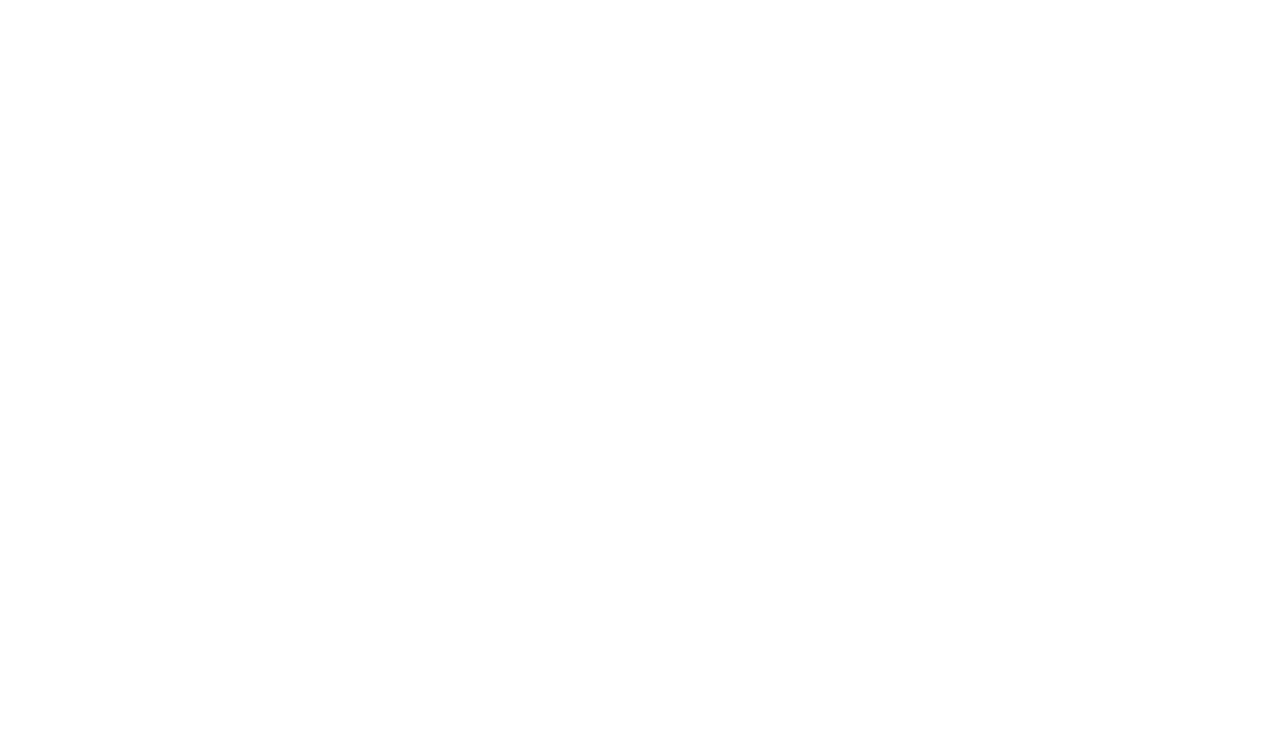
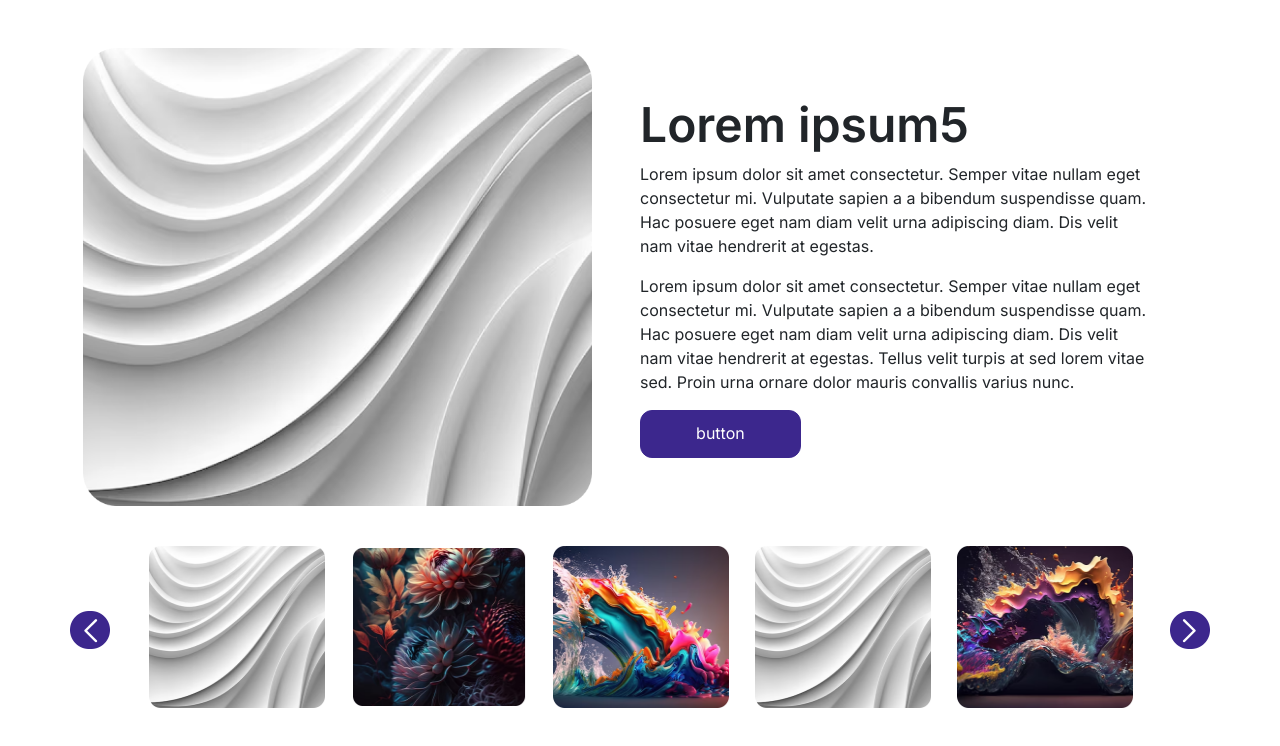
Before and after one commit to neharadialcode/bootstrap-common-components, a React (Create React App) app: page /slider in a window 1280 px wide. Before the commit this address had no page. Shown: the top 746 px of the page. Built offline with nearby package versions, Linux system fonts and the light colour scheme.

Commit message:
slider and issues done

```diff
--- a/src/App.js
+++ b/src/App.js
@@ -10,11 +10,14 @@
 import Main from "./components/Main";
 import AboutUs from "./views/AboutUs";
 import Form from "./views/Form";
-import FaqsOne from "./components/faqs/FaqsOne";
+import Slider from "./components/slider/AboutSlider";
 import Faqs from "./components/faqs/Faqs";
 import Footer from "./components/footer/Footer";
 import Vedio from "./components/vedio/Vedio";
 import RoadMap from "./components/roadMap/RoadMap";
+import OurTeam from "./components/team/OurTeam";
+
+
 function App() {
   return (
     <div className=" overflow-hidden">
@@ -28,6 +31,8 @@
           <Route path="/faqs" element={<Faqs />} />
           <Route path="/footer" element={<Footer />} />
           <Route path="/vedio" element={<Vedio />} />
+          <Route path="/slider" element={<Slider />} />
+          <Route path="/team" element={<OurTeam/>} />
           <Route path="/roadMap" element={<RoadMap />} />
         </Routes>
       </BrowserRouter>
--- a/src/aboutUs.css
+++ b/src/aboutUs.css
@@ -12,24 +12,29 @@
 .opacity_70 {
   opacity: 0.7;
 }
-.about_big_sliders {
-  min-height: 387px;
+
+.slick-slide {
+  padding-right: 13px;
+  padding-left: 13px;
 }
-.slick-slide {
-    padding-right:13px;
-    padding-left:13px;
-}
-.about_left_arrow{
+.about_left_arrow {
   top: 50%;
   transform: translateY(-50%);
   left: 0;
   cursor: pointer;
   z-index: 2;
 }
-.about_right_arrow{
+.about_right_arrow {
   top: 50%;
   transform: translateY(-50%);
   right: 0;
   cursor: pointer;
 }
-.aboutus_bottom_slider{max-width: 1008px;}
+.aboutus_bottom_slider {
+  max-width: 1008px;
+}
+@media (min-width: 992px) {
+  .about_big_sliders {
+    min-height: 387px;
+  }
+}
--- a/src/components/common/helper.jsx
+++ b/src/components/common/helper.jsx
@@ -2,8 +2,12 @@
 import slide2 from "../../assets/images/png/team_card_2.png";
 import slide3 from "../../assets/images/png/team_card_3.png";
 import slide4 from "../../assets/images/png/team_card_4.png";
+import About1 from "../../assets/images/png/about_slider_1.png";
+import About2 from "../../assets/images/png/about_slider_2.png";
+import About3 from "../../assets/images/png/about_slider_3.png";
+import About4 from "../../assets/images/png/about_slider_4.png";
+import About5 from "../../assets/images/png/about_slider_5.png";
 export const aboutSliderData = [{}];
-
 export const teamData = [
   {
     img: slide1,
@@ -16,17 +20,76 @@
     bigHeading: "Lorem ipsum",
     smallHeading: "Manager",
     para: "Lorem ipsum dolor sit amet consectetur. Velit pulvinar libero porttitor quam sed aliquet. ",
+    space: "mt-sm-0 mt_24",
   },
   {
     img: slide3,
     bigHeading: "Lorem ipsum",
     smallHeading: "Manager",
     para: "Lorem ipsum dolor sit amet consectetur. Velit pulvinar libero porttitor quam sed aliquet. ",
+    space: "mt-md-0 mt_24",
   },
   {
     img: slide4,
     bigHeading: "Lorem ipsum",
     smallHeading: "Manager",
     para: "Lorem ipsum dolor sit amet consectetur. Velit pulvinar libero porttitor quam sed aliquet. ",
+    space: "mt-lg-0 mt_24",
   },
 ];
+export const AboutSliderData = [
+  {
+    image: About1,
+    heading: "Lorem ipsum1",
+    para1:
+      "Lorem ipsum dolor sit amet consectetur. Semper vitae nullam eget consectetur mi. Vulputate sapien a a bibendum suspendisse quam. Hac posuere eget nam diam velit urna adipiscing diam. Dis velit nam vitae hendrerit at egestas. ",
+    para2:
+      "Lorem ipsum dolor sit amet consectetur. Semper vitae nullam eget consectetur mi. Vulputate sapien a a bibendum suspendisse quam. Hac posuere eget nam diam velit urna adipiscing diam. Dis velit nam vitae hendrerit at egestas. Tellus velit turpis at sed lorem vitae sed. Proin urna ornare dolor mauris convallis varius nunc.",
+    Button: "button",
+  },
+  {
+    image: About2,
+    heading: "Lorem ipsum0 ",
+    para1:
+      "Lorem ipsum dolor sit amet consectetur. Semper vitae nullam eget consectetur mi. Vulputate sapien a a bibendum suspendisse quam. Hac posuere eget nam diam velit urna adipiscing diam. Dis velit nam vitae hendrerit at egestas. ",
+    para2:
+      "Lorem ipsum dolor sit amet consectetur. Semper vitae nullam eget consectetur mi. Vulputate sapien a a bibendum suspendisse quam. Hac posuere eget nam diam velit urna adipiscing diam. Dis velit nam vitae hendrerit at egestas. Tellus velit turpis at sed lorem vitae sed. Proin urna ornare dolor mauris convallis varius nunc.",
+    Button: "button",
+  },
+  {
+    image: About3,
+    heading: "Lorem ipsum5 ",
+    para1:
+      "Lorem ipsum dolor sit amet consectetur. Semper vitae nullam eget consectetur mi. Vulputate sapien a a bibendum suspendisse quam. Hac posuere eget nam diam velit urna adipiscing diam. Dis velit nam vitae hendrerit at egestas. ",
+    para2:
+      "Lorem ipsum dolor sit amet consectetur. Semper vitae nullam eget consectetur mi. Vulputate sapien a a bibendum suspendisse quam. Hac posuere eget nam diam velit urna adipiscing diam. Dis velit nam vitae hendrerit at egestas. Tellus velit turpis at sed lorem vitae sed. Proin urna ornare dolor mauris convallis varius nunc.",
+    Button: "button",
+  },
+  {
+    image: About4,
+    heading: "Lorem ipsum4 ",
+    para1:
+      "Lorem ipsum dolor sit amet consectetur. Semper vitae nullam eget consectetur mi. Vulputate sapien a a bibendum suspendisse quam. Hac posuere eget nam diam velit urna adipiscing diam. Dis velit nam vitae hendrerit at egestas. ",
+    para2:
+      "Lorem ipsum dolor sit amet consectetur. Semper vitae nullam eget consectetur mi. Vulputate sapien a a bibendum suspendisse quam. Hac posuere eget nam diam velit urna adipiscing diam. Dis velit nam vitae hendrerit at egestas. Tellus velit turpis at sed lorem vitae sed. Proin urna ornare dolor mauris convallis varius nunc.",
+    Button: "button",
+  },
+  {
+    image: About5,
+    heading: "Lorem ipsum3 ",
+    para1:
+      "Lorem ipsum dolor sit amet consectetur. Semper vitae nullam eget consectetur mi. Vulputate sapien a a bibendum suspendisse quam. Hac posuere eget nam diam velit urna adipiscing diam. Dis velit nam vitae hendrerit at egestas. ",
+    para2:
+      "Lorem ipsum dolor sit amet consectetur. Semper vitae nullam eget consectetur mi. Vulputate sapien a a bibendum suspendisse quam. Hac posuere eget nam diam velit urna adipiscing diam. Dis velit nam vitae hendrerit at egestas. Tellus velit turpis at sed lorem vitae sed. Proin urna ornare dolor mauris convallis varius nunc.",
+    Button: "button",
+  },
+  {
+    image: About3,
+    heading: "Lorem ipsum2 ",
+    para1:
+      "Lorem ipsum dolor sit amet consectetur. Semper vitae nullam eget consectetur mi. Vulputate sapien a a bibendum suspendisse quam. Hac posuere eget nam diam velit urna adipiscing diam. Dis velit nam vitae hendrerit at egestas. ",
+    para2:
+      "Lorem ipsum dolor sit amet consectetur. Semper vitae nullam eget consectetur mi. Vulputate sapien a a bibendum suspendisse quam. Hac posuere eget nam diam velit urna adipiscing diam. Dis velit nam vitae hendrerit at egestas. Tellus velit turpis at sed lorem vitae sed. Proin urna ornare dolor mauris convallis varius nunc.",
+    Button: "button",
+  },
+];
--- a/src/components/headersection/HeaderFull.jsx
+++ b/src/components/headersection/HeaderFull.jsx
@@ -44,6 +44,7 @@
                   <li>
                     <a
                       href="#"
+                      onClick={clickshow}
                       className="text-white hoverLine position-relative me-lg-4"
                     >
                       Explore
@@ -52,6 +53,7 @@
                   <li>
                     <a
                       href="#"
+                      onClick={clickshow}
                       className="text-white hoverLine position-relative me-lg-4"
                     >
                       Build
@@ -60,6 +62,7 @@
                   <li>
                     <a
                       href="#"
+                      onClick={clickshow}
                       className="text-white hoverLine position-relative me-lg-4"
                     >
                       Community
@@ -68,6 +71,7 @@
                   <li>
                     <a
                       href="#"
+                      onClick={clickshow}
                       className="text-white hoverLine position-relative"
                     >
                       Content
--- a/src/components/slider/AboutSlider.jsx
+++ b/src/components/slider/AboutSlider.jsx
@@ -8,6 +8,7 @@
 import Slider_small_5 from "../../assets/images/png/about_slider_5.png";
 import left_arrow from "../../assets/images/png/aboutus_slider_left_arrow.png";
 import right_arrow from "../../assets/images/png/aboutus_slider_right_arrow.png";
+import { AboutSliderData } from "../common/helper";
 const SliderSlick = () => {
   const [nav1, setNav1] = useState();
   const [nav2, setNav2] = useState();
@@ -18,39 +19,37 @@
     setNav2(slider2.current);
   }, []);
   return (
-    <div className="container py-5">
-      <Slider className="mainSlider" asNavFor={nav2} ref={slider1}>
-        <div className="align-items-center d-flex pb-4 mb-3">
-          <div className="col-6 pe-5">
+    <div className="container py-5 px-0">
+      <Slider className="mainSlider" asNavFor={nav2} ref={slider1} fade={true}>
+        {AboutSliderData.map((SlideData, index) => {
+          return (
+            <>
+              <div
+                className="align-items-center d-flex flex-wrap pb-4 mb-3"
+                key={index}
+              >
+                <div className="col-lg-6 col-md-8 col-12 pe-lg-5 pb-lg-0 mb-lg-0 pb-4 mb-3">
                   <img
                     className="w-100 about_big_sliders"
-              src={Slider_small_1}
+                    src={SlideData.image}
                     alt="Slider-img"
                   />
                 </div>
-          <div className="col-6 pe-5">
-            <h2 className="fs_2xl fw-semibold">Lorem ipsum </h2>
-            <p>
-              Lorem ipsum dolor sit amet consectetur. Semper vitae nullam eget
-              consectetur mi. Vulputate sapien a a bibendum suspendisse quam.
-              Hac posuere eget nam diam velit urna adipiscing diam. Dis velit
-              nam vitae hendrerit at egestas.
-            </p>
-            <p>
-              Lorem ipsum dolor sit amet consectetur. Semper vitae nullam eget
-              consectetur mi. Vulputate sapien a a bibendum suspendisse quam.
-              Hac posuere eget nam diam velit urna adipiscing diam. Dis velit
-              nam vitae hendrerit at egestas. Tellus velit turpis at sed lorem
-              vitae sed. Proin urna ornare dolor mauris convallis varius nunc.
-            </p>
-            <button className="button_btn">Button</button>
+                <div className="col-lg-6 col-12 pe-lg-5">
+                  <h2 className="fs_2xl fw-semibold">{SlideData.heading}</h2>
+                  <p className="fs_sm">{SlideData.para1}</p>
+                  <p className="fs_sm">{SlideData.para2}</p>
+                  <button className="button_btn">{SlideData.Button}</button>
                 </div>
               </div>
+            </>
+          );
+        })}
       </Slider>
       <div className="position-relative">
         <div
           onClick={() => slider2.current?.slickNext()}
-          className="position-absolute about_left_arrow"
+          className="position-absolute about_left_arrow d-xl-block d-none"
         >
           <img height={38} width={40} src={left_arrow} alt="arrow" />
         </div>
@@ -61,6 +60,28 @@
           slidesToShow={5}
           swipeToSlide={true}
           focusOnSelect={true}
+          autoplay={true}
+          autoplaySpeed={2000}
+          responsive={[
+            {
+              breakpoint: 1124,
+              settings: {
+                slidesToShow: 4,
+              },
+            },
+            {
+              breakpoint: 768,
+              settings: {
+                slidesToShow: 3,
+              },
+            },
+            {
+              breakpoint: 480,
+              settings: {
+                slidesToShow: 2,
+              },
+            },
+          ]}
         >
           <div>
             <img
@@ -113,7 +134,7 @@
         </Slider>
         <div
           onClick={() => slider2.current?.slickPrev()}
-          className="position-absolute about_right_arrow"
+          className="position-absolute about_right_arrow d-xl-block d-none"
         >
           <img height={38} width={40} src={right_arrow} alt="arrow" />
         </div>
--- a/src/header.css
+++ b/src/header.css
@@ -39,7 +39,7 @@
   width: 100%;
   left: 0;
 }
-@media (max-width: 768.98px) {
+@media (max-width: 767.98px) {
   .nav_show {
     position: fixed;
     height: 0vh;
--- a/src/views/Form.jsx
+++ b/src/views/Form.jsx
@@ -6,18 +6,18 @@
 const Form = () => {
   return (
     <>
-      <div className="mb-5 text-center pb-5 pt-5 vh-100 d-flex flex-column justify-content-center">
+      <div className="mb-5 text-center pb-5 pt-5 min-vh-100 d-flex flex-column justify-content-center">
         <h1 className="mb-5 pt-5">Full form</h1>
         <FullForm />
         <h2 className="text-center mt-5 pt-5 d-md-block d-none">
           Side form⬇⬇⬇
         </h2>
       </div>
-      <div className="vh-100 d-flex flex-column justify-content-center">
+      <div className="min-vh-100 d-flex flex-column justify-content-center">
         <h2 className="text-center mb-5 pb-5 pt-5">Side Form</h2>
         <SideForm />
       </div>
-      <div className="vh-100 d-flex flex-column justify-content-center">
+      <div className="min-vh-100 d-flex flex-column justify-content-center">
         <h2 className="text-center pt-5">Center Form</h2>
         <CenterForm />
       </div>
```
Also changed, not shown: src/components/team/OurTeam.jsx (+5 -3 lines), src/team.css (+12 -3 lines). Lines whose indentation alone changed are shown as unchanged.
